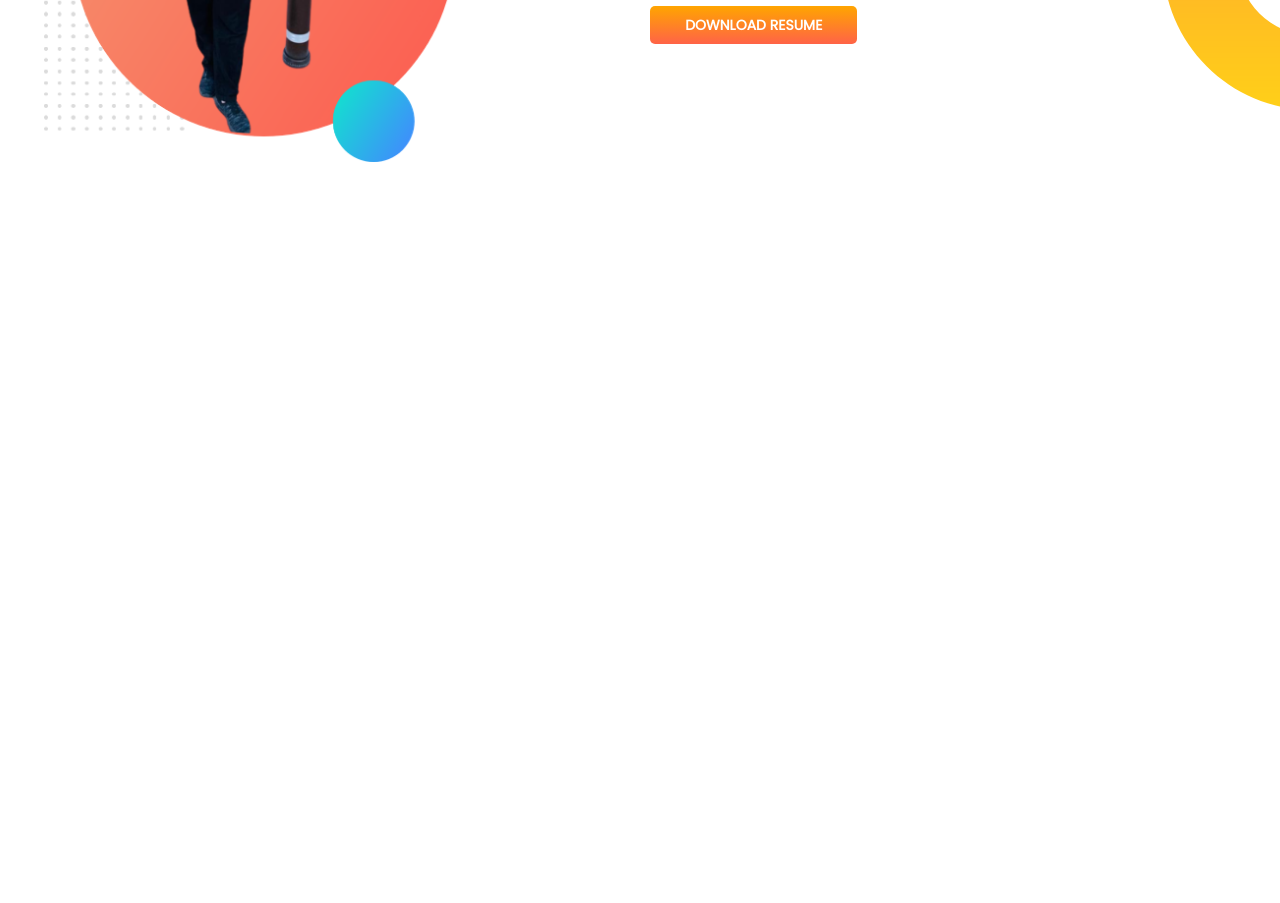
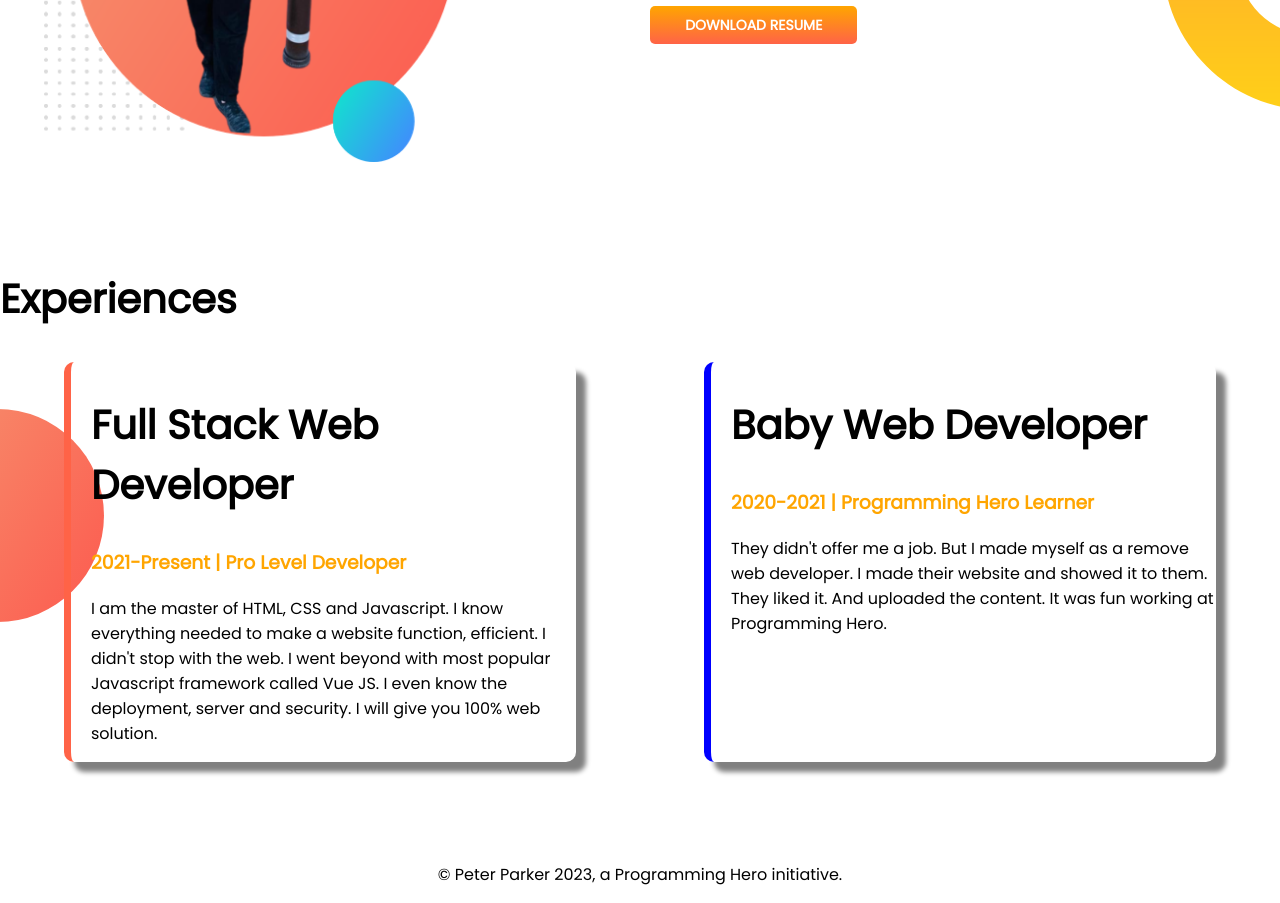
Before and after one commit to jadrita/practice-portfolio, a plain HTML site: page index.html in a window 1280 px wide. Shown: the part 818-1721 px from the top of the page. Before the commit the page ends 1087 px from the top, so only its background shows below. Drawn offline with Linux system fonts and the light colour scheme.

Commit message:
styled border & added footer

```diff
--- a/index.html
+++ b/index.html
@@ -12,7 +12,7 @@
 
 </head>
 <body>
-  <section class="top-banner">
+  <section class="top-banner flexible-container">
     <div class="half-width">
       <h1> Welcome To </h1>
       <h1> <span class="orange-color"> Peter Parker</span>  World </h1>
@@ -26,7 +26,7 @@
     </div>
   </section>
 
-  <section class="dream-big">
+  <section class="dream-big flexible-container">
     <div>
       <img class=" half-width-2" src="pictures/portfolio-pic-2.png" alt="">
           </div>
@@ -38,5 +38,25 @@
     </div>
 
   </section>
+
+  <section class="experience-area">
+    <h1>Experiences</h1>
+    <div class="flexible-container">
+    <div id= "full-stack-developer" class="experience-item">
+      <h1>Full Stack Web Developer</h1>
+      <h3 class="orange-color">2021-Present | Pro Level Developer</h3>
+      <p>I am the master of HTML, CSS and Javascript. I know everything needed to make a website function, efficient. I didn't stop with the web. I went beyond with most popular Javascript framework called Vue JS. I even know the deployment, server and security. I will give you 100% web solution.</p>
+    </div>
+
+  <div id= "baby-developer" class="experience-item">
+    <h1>Baby Web Developer</h1>
+    <h3 class="orange-color">2020-2021 | Programming Hero Learner</h3>
+    <p>They didn't offer me a job. But I made myself as a remove web developer. I made their website and showed it to them. They liked it. And uploaded the content. It was fun working at Programming Hero.</p>
+  </div>
+  </div>
+  </section>
 </body>
+<footer>
+  <p>© Peter Parker 2023, a Programming Hero initiative.</p>
+</footer>
 </html>
--- a/style.css
+++ b/style.css
@@ -13,7 +13,7 @@ h1{
   font-size: 15px;
 }
 
-section{
+.flexible-container{
   display: flex;
   margin-bottom: 100px;
 }
@@ -64,3 +64,27 @@ font-weight: 700;
   background-position: right;
 
 }
+.experience-item{
+  box-shadow: 10px 10px 5px gray;
+  width: 40%;
+  margin-left: 5%;
+  margin-right: 5%;
+  padding-left: 20px;
+  border-radius: 10px;
+
+}
+.experience-area{
+  background-image: url(developer-portfolio-master/images/exp-bg.png);
+  background-repeat: no-repeat;
+  background-position: left;
+
+}
+#full-stack-developer{
+border-left: 7px solid tomato;
+}
+#baby-developer{
+border-left: 7px solid blue;
+}
+footer{
+  text-align: center;
+}
```
Lines whose indentation alone changed are shown as unchanged.
